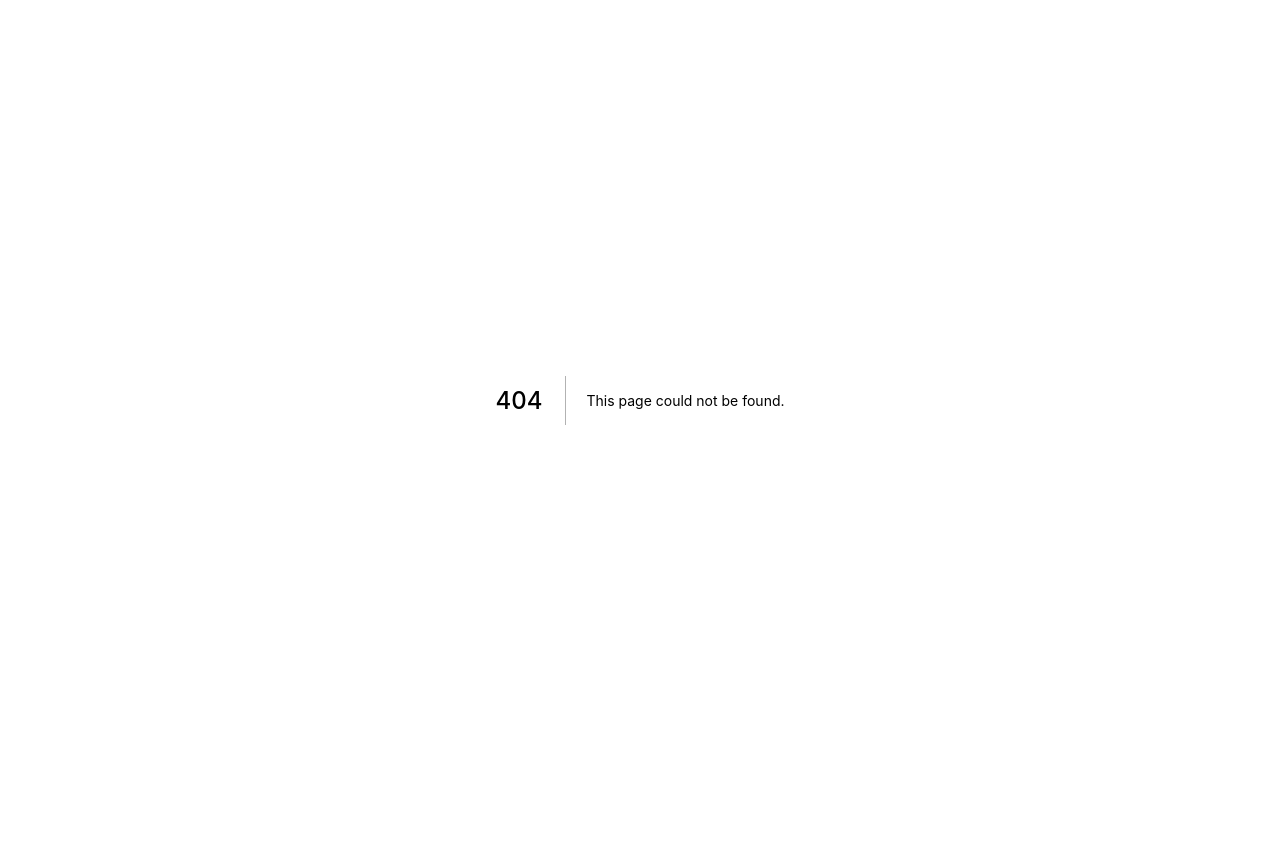
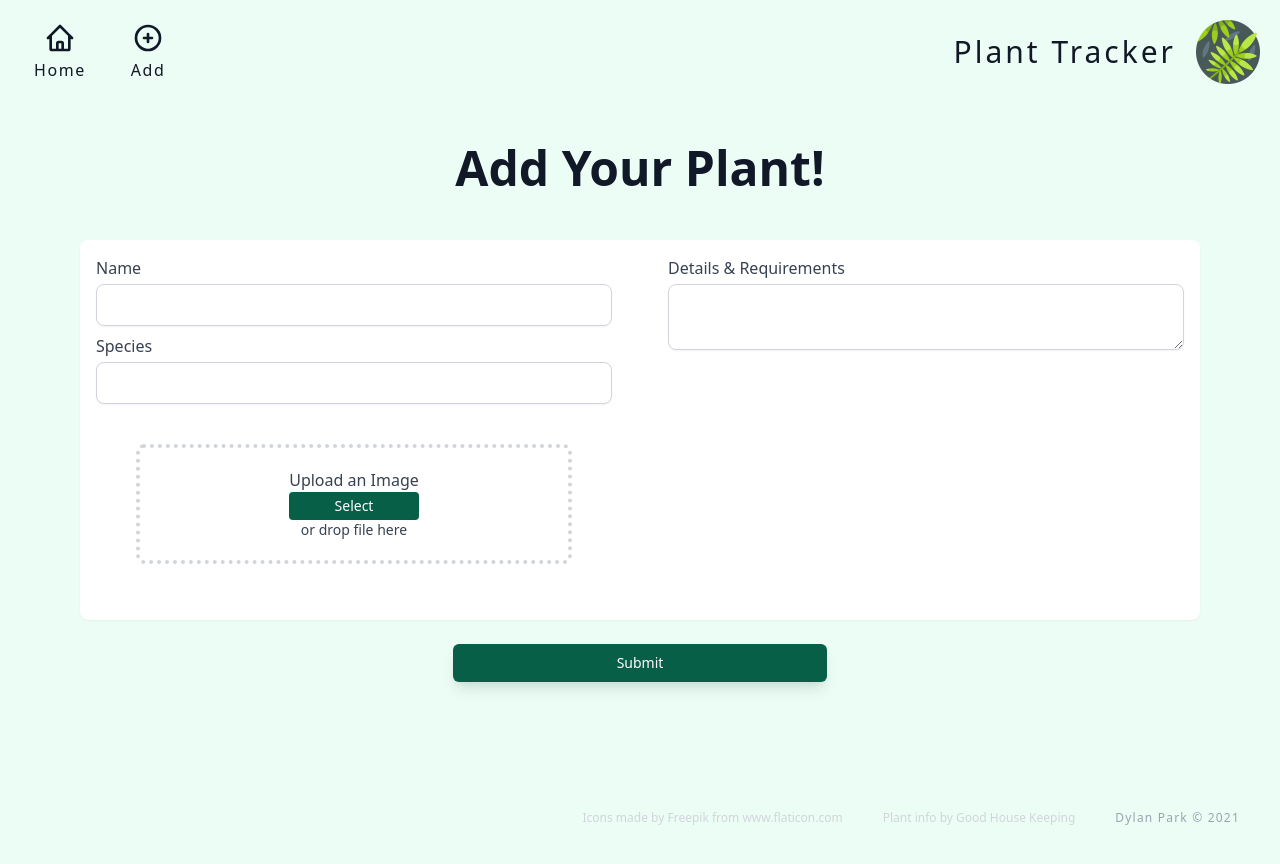
Before and after one commit to dylpark/plant-tracker-app-react, a Next.js app: page /add-plant in a window 1280 px wide. Before the commit this address had no page. Before the commit the page ends 800 px from the top, so only its background shows below. Built offline with nearby package versions, Linux system fonts and the light colour scheme.

Commit message:
Value preventing editing of InfoInput
Changing page name 'add' to 'add-plant'

```diff
--- a/components/form/Form.jsx
+++ b/components/form/Form.jsx
@@ -33,7 +33,7 @@
       // image: plantInput.image,
     };
 
-    axios.post(`/api/add-plant`, data).then((res) => {
+    axios.post(`http://localhost:8000/api/add-plant`, data).then((res) => {
       if (res.data.status === 200) {
         swal("Success!", res.data.message, "success");
         setPlant({
@@ -98,7 +98,7 @@
               <InfoInput
                 title="Details & Requirements"
                 key="4"
-                value={plantInput.info}
+                // value={plantInput.info}
                 onChange={handleChange}
               />
             </div>
--- a/components/form/InfoInput.jsx
+++ b/components/form/InfoInput.jsx
@@ -7,7 +7,7 @@
       <label className="text-m font-thin text-gray-700">{props.title}</label>
       <div className="mt-1">
         <textarea
-          autoFocus
+          type="text"
           value={props.value}
           onChange={props.onChange}
           className="w-full border border-gray-300 px-3 py-2 rounded-lg shadow-sm focus:outline-none focus:border-green-500"
```
Also changed, not shown: pages/add-plant.js (renamed from pages/add.js).
